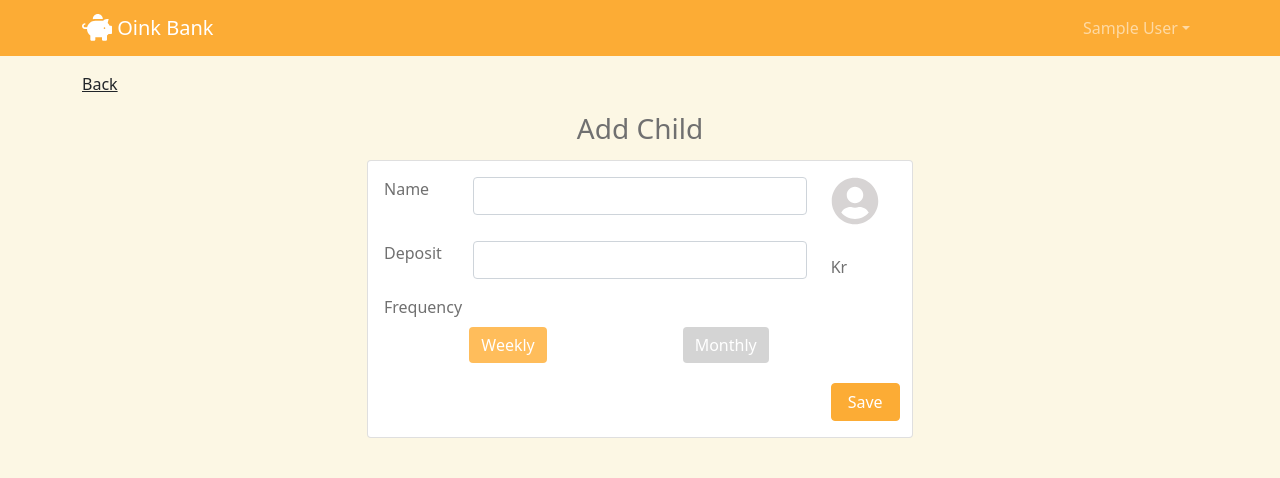
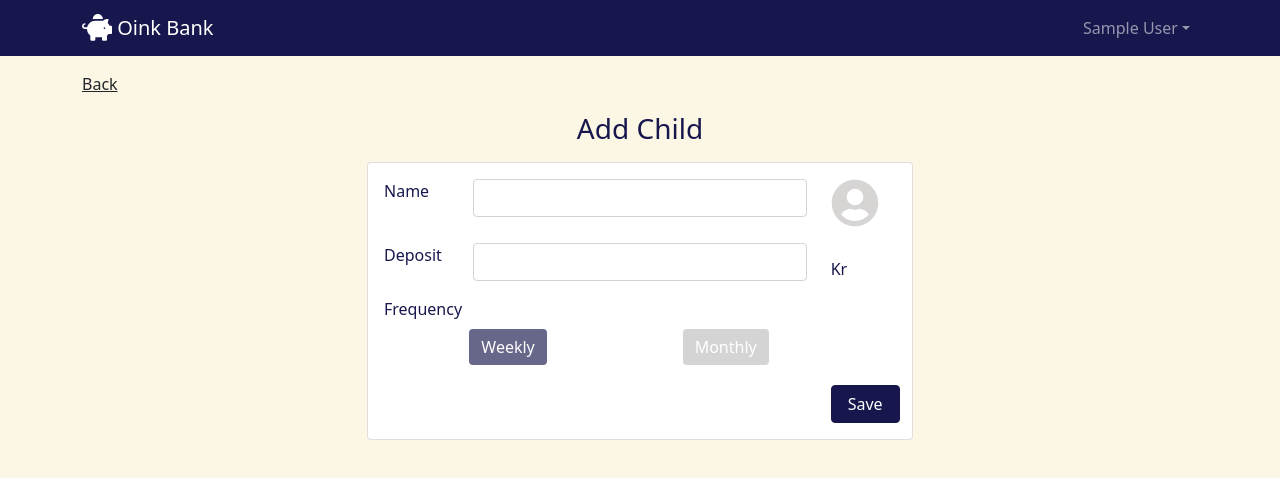
Before and after one commit to HitomiWin/OinkBank, a React (Create React App) app: page /register-child in a window 1280 px wide. Shown: the top 478 px of the page. Built offline with nearby package versions, Linux system fonts and the light colour scheme; no server answers; sample sign-in values are in the browser's storage.

Commit message:
changed color and css

```diff
--- a/package.json
+++ b/package.json
@@ -16,6 +16,7 @@
     "@types/node": "^16.11.19",
     "@types/react": "^17.0.38",
     "@types/react-dom": "^17.0.11",
+    "@types/styled-components": "^5.1.26",
     "@types/uuid": "^8.3.4",
     "bootstrap": "^5.1.3",
     "firebase": "^9.6.3",
--- a/src/assets/scss/App.scss
+++ b/src/assets/scss/App.scss
@@ -1,10 +1,10 @@
 $theme-colors: (
   "info": #fff,
-  "secondary": #707070,
-  "danger": #f79592,
+  "secondary": rgb(23, 23, 77),
+  "danger": #e77c7c,
   "success": #14b394,
   "warning": #344648,
-  "primary": #fcac35,
+  "primary": rgb(23, 23, 77),
   "light": #facf64a8,
 );
 
@@ -14,6 +14,7 @@ $theme-colors: (
   background-color: #fcf7e4;
   width: 100%;
   min-height: 100vh;
+  min-width: 375px;
 }
 
 #App {
@@ -26,8 +27,8 @@ h3,
 h4,
 h5,
 h6 {
-  margin-bottom: 0.5em;
-  color: #707070;
+  margin-bottom: 16px;
+  color: rgb(23, 23, 77);
 }
 
 .spinner-wrapper {
@@ -40,7 +41,7 @@ h6 {
 
 .dropdown-item.active,
 .dropdown-item:active {
-  background-color: #fcac35;
+  background-color: rgb(23, 23, 77);
 }
 .back-button {
   text-decoration: underline;
@@ -51,7 +52,7 @@ h6 {
   &.active {
     color: white;
     border: white;
-    background-color: #ff9a04;
+    background-color: rgb(23, 23, 77);
   }
 
   &.inactive {
@@ -64,10 +65,19 @@ h6 {
 .hover-icon {
   opacity: 0.8;
   transition: all 1s;
+
+  &:hover {
+    cursor: pointer;
+    opacity: 1;
+    transform: scale(1.3);
+  }
 }
 
-.hover-icon :hover {
-  cursor: pointer;
-  opacity: 1;
-  transform: scale(1.3);
+.history-list {
+  display: flex;
+  justify-content: space-around;
+  border-bottom: 1px solid black;
+  & > p {
+    margin-bottom: 8px;
+  }
 }
--- a/src/components/cards/ChildCard.tsx
+++ b/src/components/cards/ChildCard.tsx
@@ -169,7 +169,7 @@ export const ChildCard: VFC<Props> = memo(({ child }) => {
 
   return (
     <>
-      <Row className="my-2">
+      <Row className="my-4">
         <Col
           xs={{ span: 12 }}
           md={{ span: 8, offset: 2 }}
@@ -196,7 +196,7 @@ export const ChildCard: VFC<Props> = memo(({ child }) => {
                   >
                     <FontAwesomeIcon
                       icon={faArrowCircleRight}
-                      color="orange"
+                      color="rgb(23, 23, 77)"
                       size="lg"
                       onClick={handleCardOnClick}
                       className="hover-icon"
@@ -209,7 +209,7 @@ export const ChildCard: VFC<Props> = memo(({ child }) => {
                   >
                     <FontAwesomeIcon
                       icon={faEdit}
-                      color="#f0ad4e"
+                      color="#rgb(23, 23, 77)"
                       size="lg"
                       onClick={handleEditOnClick}
                       className="hover-icon"
--- a/src/components/cards/HistoryCard.tsx
+++ b/src/components/cards/HistoryCard.tsx
@@ -1,5 +1,5 @@
 import { memo, VFC } from "react";
-import { Col, Card } from "react-bootstrap";
+import { Col } from "react-bootstrap";
 import { DocumentData } from "firebase/firestore";
 
 interface Props {
@@ -16,12 +16,10 @@ export const HistoryCard: VFC<Props> = memo(({ transaction }) => {
     transaction && (
       <>
         <Col md={6} lg={4} className="mt-2">
-          <Card>
-            <Card.Body className="d-flex justify-content-between align-items-center">
-              <p className="text-secondary">{paymentDate}</p>
-              <p>{transaction.price.toString()}kr</p>
-            </Card.Body>
-          </Card>
+          <div className="history-list">
+            <p className="text-secondary">{paymentDate}</p>
+            <p>{transaction.price.toString()}kr</p>
+          </div>
         </Col>
       </>
     )
--- a/src/components/forms/EditChildForm.tsx
+++ b/src/components/forms/EditChildForm.tsx
@@ -56,7 +56,7 @@ export const EditChildForm: VFC<Props> = memo(({ id, child }) => {
 
   return (
     <>
-      <Row>
+      <Row className="my-4">
         <Col
           xs={{ span: 12 }}
           md={{ span: 8, offset: 2 }}
--- a/src/components/lists/ChildHistoryList.tsx
+++ b/src/components/lists/ChildHistoryList.tsx
@@ -67,7 +67,11 @@ export const ChildHistoryList: VFC = memo(() => {
         >
           <Row className="d-f align-items-center">
             <Col xs={{ span: 2, offset: 1 }} md={{ span: 2, offset: 1 }}>
-              <FontAwesomeIcon icon={faUserCircle} color="#f0ad4e" size="3x" />
+              <FontAwesomeIcon
+                icon={faUserCircle}
+                color="rgb(23, 23, 77)"
+                size="3x"
+              />
             </Col>
             <Col xs={{ span: 3 }} md={{ span: 2 }}>
               <h3>{child.data.name}</h3>
@@ -117,8 +121,8 @@ export const ChildHistoryList: VFC = memo(() => {
             </Card.Body>
           </Card>
 
-          <h4 className="text-center my-4">History of deposit or withdraw </h4>
-          <Row>
+          <h3 className="text-center my-4">History of deposit or withdraw </h3>
+          <Row className="justify-content-center">
             {transActions.isError && (
               <Alert variant="danger"> {transActions.error} </Alert>
             )}
--- a/src/pages/HomePage.tsx
+++ b/src/pages/HomePage.tsx
@@ -1,6 +1,11 @@
 import { memo, VFC } from "react";
+import { Container } from "react-bootstrap";
 import { ChildrenList } from "../components/lists/ChildrenList";
 
 export const HomePage: VFC = memo(() => {
-  return <ChildrenList />;
+  return (
+    <Container className="my-4">
+      <ChildrenList />;
+    </Container>
+  );
 });
```
Also changed, not shown: 1 other file (tests, documents, lock files or other folders).
